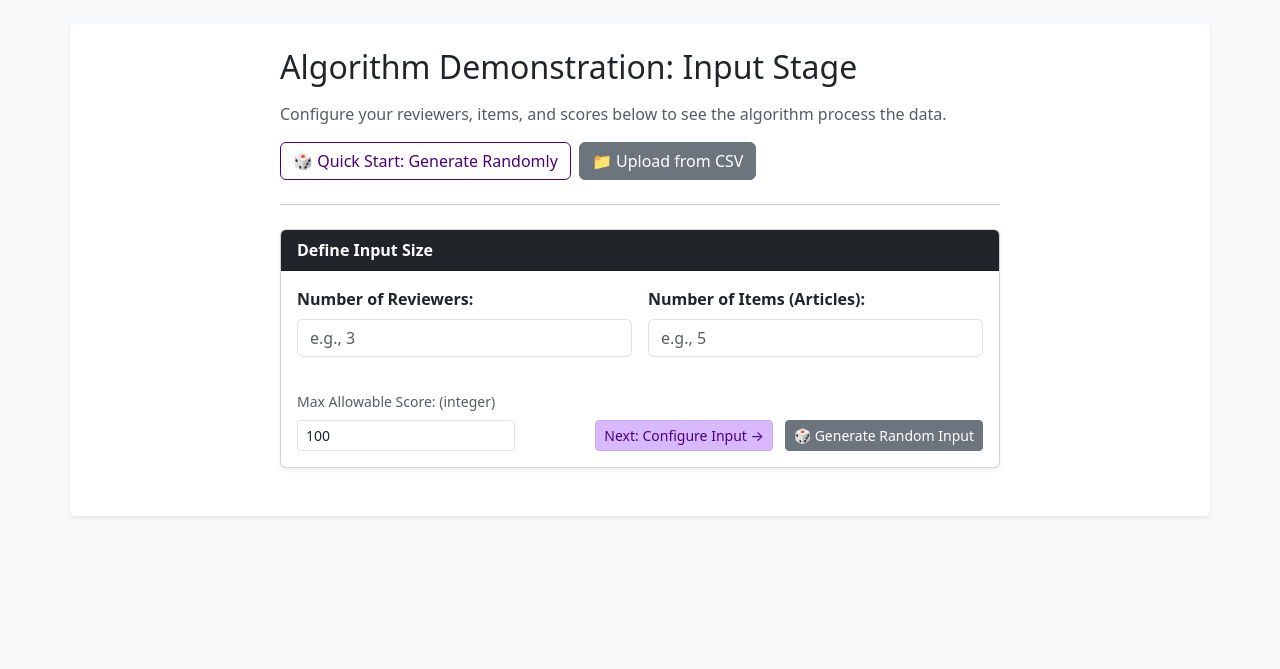
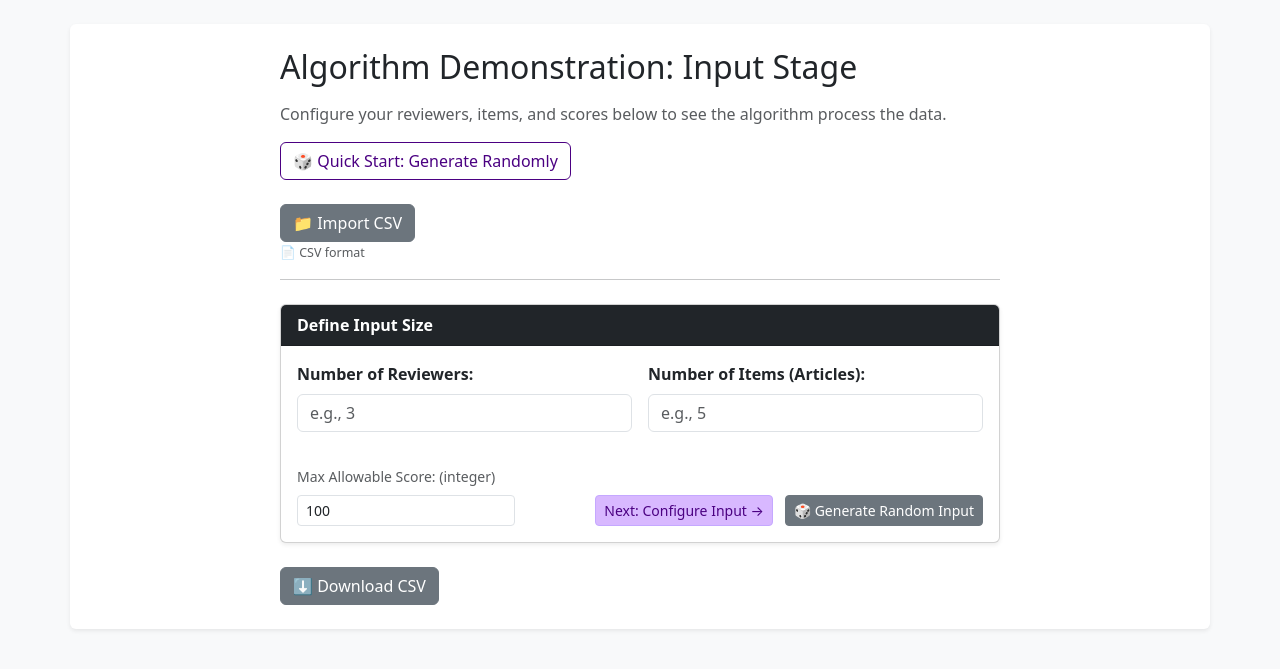
Before and after one commit to AvitalZar/website-for-rgcr, a Flask app: page /input in a window 1280 px wide. Shown: the part 56-725 px from the top of the page. Run offline with Flask 3, Linux system fonts and the light colour scheme.

Commit message:
added download csv

```diff
--- a/app.py
+++ b/app.py
@@ -22,7 +22,7 @@ def input_page():
 # 3. Results Page Route (Handles the form submission and CSV upload)
 @app.route('/results', methods=['POST'])
 def results():
-    results = None
+    res = None
     function_logs = ""
     error_message = None
     reviewers_list = []
@@ -54,7 +54,7 @@ def results():
 
             try:
                 # Execute directly from the temporary CSV file path
-                results = rgcr_from_csv(temp_path)
+                res = rgcr_from_csv(temp_path)
             except Exception as e:
                 error_message = str(e)
             finally:
@@ -83,19 +83,19 @@ def results():
 
                 try:
                     # Execute standard RGCR process
-                    results = RGCR(reviewers_list, max_score)
+                    res = rgcr_estimator(reviewers_list, num_items)
                 except Exception as e:
                     error_message = str(e)
 
                 # Calculate average result independently, mirroring the original code structure
-                avg_result = mean_estimator(reviewers_list, max_score)
+                avg_result = mean_estimator(reviewers_list, num_items)
 
     finally:
         logger.removeHandler(ch)
         function_logs = log_capture_string.getvalue()
 
     return render_template('results.html',
-                           result_ranking=results,
+                           result_ranking=res,
                            avg_ranking=avg_result,
                            logs=function_logs,
                            error_message=error_message,
@@ -106,12 +106,19 @@ def results():
 def about_page():
     return render_template('about.html')
 
-def mean_estimator(reviewers_list, max_score):
-    items = range(max_score+1)
+def mean_estimator(reviewers_list, num_items):
+    items = range(1, num_items+1)
     keys = {k for d in reviewers_list for k in d}
     grouped = {k: [d[k] for d in reviewers_list if k in d] for k in keys}
     ranking = sorted(grouped, key=lambda k: sum(grouped[k]) / len(grouped[k]), reverse=True)
 
+    ranking_set = set(ranking)
+    ranking += [item for item in items if item not in ranking_set]
+    return ranking
+
+def rgcr_estimator(reviewers_list, num_items):
+    items = range(1, num_items+1)
+    ranking = RGCR(reviewers_list)
     ranking_set = set(ranking)
     ranking += [item for item in items if item not in ranking_set]
     return ranking
--- a/templates/input.html
+++ b/templates/input.html
@@ -23,13 +23,39 @@
             <button type="button" class="btn" style="color:#4b0082; border-color:#4b0082;" onclick="generateFullyRandomSetup()">
                 🎲 Quick Start: Generate Randomly
             </button>
+        </div>
 
+        <div>
             <form action="/results" method="POST" enctype="multipart/form-data" id="csvForm" class="m-0">
                 <input type="file" id="csvFileInput" name="csv_file" accept=".csv" style="display: none;" onchange="document.getElementById('csvForm').submit();">
                 <button type="button" class="btn btn-secondary" onclick="document.getElementById('csvFileInput').click();">
-                    📁 Upload from CSV
+                    📁 Import CSV
                 </button>
             </form>
+
+            <div class="d-flex align-items-start">
+                <a href="#" class="text-muted small text-decoration-none" style="font-size:0.78rem; margin-top:2px;"
+                   onclick="toggleCsvFormat(event)">📄 CSV format</a>
+                <div id="csvFormatPopup" class="d-none ms-2 p-2 border rounded bg-white shadow-sm" style="font-size:0.75rem;">
+                    <div class="text-muted mb-1 fw-bold">Expected CSV structure:</div>
+                    <table class="table table-bordered table-sm mb-1" style="font-size:0.73rem; width:auto;">
+                        <thead class="table-light">
+                            <tr>
+                                <th>item</th>
+                                <th>Rev 1</th>
+                                <th>Rev 2</th>
+                                <th>Rev 3</th>
+                            </tr>
+                        </thead>
+                        <tbody>
+                            <tr><td>1</td><td>score</td><td>score</td><td>score</td></tr>
+                            <tr><td>2</td><td>score</td><td>score</td><td>score</td></tr>
+                            <tr><td>3</td><td>score</td><td>score</td><td>score</td></tr>
+                        </tbody>
+                    </table>
+                    <div class="text-muted" style="font-size:0.7rem;">Empty cells = reviewer skipped that item.</div>
+                </div>
+            </div>
         </div>
 
         <hr>
@@ -59,7 +85,7 @@
                             </div>
                         </div>
                         <div class="col-md-8 text-end">
-                            <button type="button" class="btn btn-sm" style="background-color:#d8b8ff; border-color:#c5a8ff; color:#4b0082;" onclick="buildStep2(false)">
+                            <button type="button" class="btn btn-sm ms-2" style="background-color:#d8b8ff; border-color:#c5a8ff; color:#4b0082;" onclick="buildStep2(false)">
                                 Next: Configure Input →
                             </button>
                             <button type="button" class="btn btn-sm btn-secondary ms-2" onclick="buildStep2(true)">
@@ -68,6 +94,10 @@
                         </div>
                     </div>
                 </div>
+            </div>
+
+            <div id="downloading">
+                <button type="button" class="btn btn-secondary" onclick="downloadCSV()">⬇ Download CSV</button>
             </div>
 
             <div id="execution" class="mt-4 border-top pt-3 text-start d-none">
@@ -85,16 +115,43 @@
                     <div id="matrix_dynamic_area"></div>
 
                     <div class="mt-4 border-top pt-3 text-end">
+                        <button type="button" class="btn btn-secondary text-white me-2" onclick="downloadCSV()">⬇ Download CSV</button>
                         <button type="submit" class="btn btn-success btn-lg">Execute Algorithm 🚀</button>
                     </div>
                 </div>
             </div>
-
         </form>
     </div>
 </div>
 
 <script>
+function downloadCSV() {
+    let numReviewers = parseInt(document.getElementById('num_reviewers').value) || 3;
+    let numItems = parseInt(document.getElementById('num_items').value) || 5;
+
+    let csvContent = "item";
+    for(let r=1; r<=numReviewers; r++) csvContent += ",Rev " + r;
+    csvContent += "\n";
+
+    for(let i=1; i<=numItems; i++) {
+        csvContent += i;
+        for(let r=1; r<=numReviewers; r++) {
+            let el = document.getElementById(`score_r${r}_i${i}`);
+            let val = (el && !el.disabled) ? el.value : "";
+            csvContent += "," + val;
+        }
+        csvContent += "\n";
+    }
+
+    const blob = new Blob([csvContent], { type: 'text/csv' });
+    const url = window.URL.createObjectURL(blob);
+    const a = document.createElement('a');
+    a.setAttribute('href', url);
+    a.setAttribute('download', 'data_input.csv');
+    a.click();
+}
+
+// Existing functions...
 function validateMaxScoreField() {
     const maxScoreInput = document.getElementById('max_score');
     const val = parseFloat(maxScoreInput.value);
@@ -126,7 +183,6 @@ function handleMaxScoreChange() {
     });
 }
 
-// Dynamically creates the scoring interface
 function buildStep2(shouldRandomizeMatrix = false) {
     if (!validateMaxScoreField()) {
         alert("Please enter a valid integer for the Max Allowable Score first.");
@@ -146,7 +202,6 @@ function buildStep2(shouldRandomizeMatrix = false) {
     const container = document.getElementById('matrix_dynamic_area');
     container.innerHTML = '';
 
-    // --- Step 1: Create a global shuffled list of all items (acyclic underlying hierarchy) ---
     let masterItemOrder = [];
     for (let i = 1; i <= numItems; i++) {
         masterItemOrder.push(i);
@@ -158,7 +213,6 @@ function buildStep2(shouldRandomizeMatrix = false) {
     }
     }
 
-    // Loop to build the interface UI for each reviewer
     for (let r = 1; r <= numReviewers; r++) {
         let reviewerHtml = `
             <div class="p-3 mb-3 border rounded bg-light">
@@ -170,14 +224,11 @@ function buildStep2(shouldRandomizeMatrix = false) {
                 </div>
         `;
 
-        // Temporary helper object to hold generated random scores for the current reviewer
         let generatedScoresForReviewer = {};
 
         if (shouldRandomizeMatrix) {
-            // --- Step 2: Select random items ---
             let activeItemsForThisReviewer = [];
             for (let i = 1; i <= numItems; i++) {
-                // 40% chance that the reviewer selected this item to review
                 if (Math.random() > 0.60) {
                     activeItemsForThisReviewer.push(i);
                 }
@@ -195,7 +246,6 @@ function buildStep2(shouldRandomizeMatrix = false) {
                 activeItemsForThisReviewer.sort((a, b) => a - b);
             }
 
-            // Filter the master shuffled list to contain only the items this reviewer selected
             let reviewerOrderedSelection = masterItemOrder.filter(item => activeItemsForThisReviewer.includes(item));
             let totalSelected = reviewerOrderedSelection.length;
 
@@ -211,17 +261,14 @@ function buildStep2(shouldRandomizeMatrix = false) {
                 }
 
                 let randomScoresPool = availableScores.slice(0, totalSelected);
-
                 randomScoresPool.sort((a, b) => a - b);
 
-                // Map the sorted scores to the corresponding items based on their occurrence in the shuffled list
                 reviewerOrderedSelection.forEach((item, index) => {
                     generatedScoresForReviewer[item] = randomScoresPool[index];
                 });
             }
         }
 
-        // Render input fields in HTML (always displayed sequentially 1, 2, 3... for user convenience)
         for (let i = 1; i <= numItems; i++) {
             const hasScore = generatedScoresForReviewer[i] !== undefined;
             const scoreValue = hasScore ? generatedScoresForReviewer[i] : '';
@@ -258,9 +305,8 @@ function buildStep2(shouldRandomizeMatrix = false) {
     }
 
     document.getElementById('execution').classList.remove('d-none');
-
     document.getElementById('step2_container').classList.remove('d-none');
-    document.getElementById('execution').scrollIntoView({ behavior: 'smooth' });
+    document.getElementById('downloading').scrollIntoView({ behavior: 'smooth' });
 }
 
 function toggleInputState(reviewer, item) {
@@ -272,7 +318,7 @@ function toggleInputState(reviewer, item) {
 
     if (isReviewed) {
         scoreInput.required = true;
-        scoreInput.value = 0; // Default starting value when activated
+        scoreInput.value = 0;
         validateIndividualInput(scoreInput);
     } else {
         scoreInput.required = false;
@@ -291,7 +337,7 @@ function validateIndividualInput(input) {
     const errorDiv = document.getElementById(`err_${input.id}`);
 
     if (isNaN(val) || val < min || val > max || !Number.isInteger(val)) {
-        input.classList.add('is-invalid'); // Native Bootstrap red border
+        input.classList.add('is-invalid');
         errorDiv.innerText = `Must be an integer between ${min} and ${max}.`;
         errorDiv.style.display = 'block';
         return false;
@@ -318,9 +364,15 @@ function validateFormBeforeSubmit() {
     return isFormValid;
 }
 
+function toggleCsvFormat(e) {
+    e.preventDefault();
+    const popup = document.getElementById('csvFormatPopup');
+    popup.classList.toggle('d-none');
+}
+
 function generateFullyRandomSetup() {
-    document.getElementById('num_reviewers').value = Math.floor(Math.random() * 11) + 10; // 10 to 20 Reviewers
-    document.getElementById('num_items').value = Math.floor(Math.random() * 16) + 15;    // 15 to 30 Items
+    document.getElementById('num_reviewers').value = Math.floor(Math.random() * 11) + 10;
+    document.getElementById('num_items').value = Math.floor(Math.random() * 16) + 15;
 
     document.getElementById('max_score').value = 100;
     validateMaxScoreField();
--- a/templates/results.html
+++ b/templates/results.html
@@ -117,7 +117,7 @@
 		<div class="text-center mt-4">
 			<form action="/download_csv" method="POST">
 				<input type="hidden" name="results_data" value="{{ result_ranking | join(',') }}">
-				<button type="submit" class="btn btn-primary">
+				<button type="submit" class="btn" style="background-color:#d8b8ff; border-color:#c5a8ff; color:#4b0082;">
 					⬇️ Download Results as CSV
 				</button>
 			</form>
```
